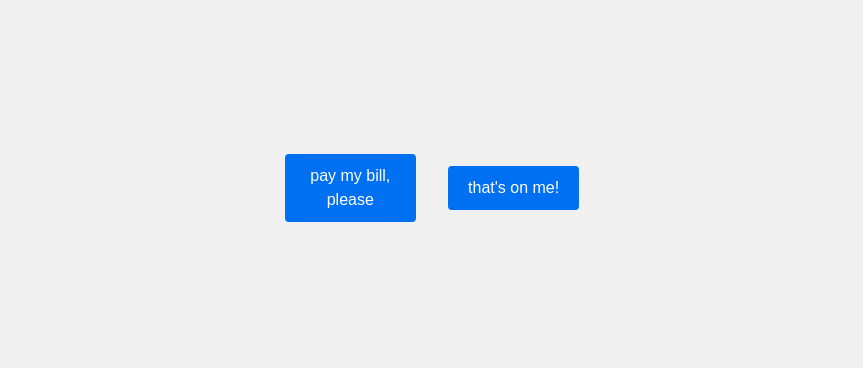
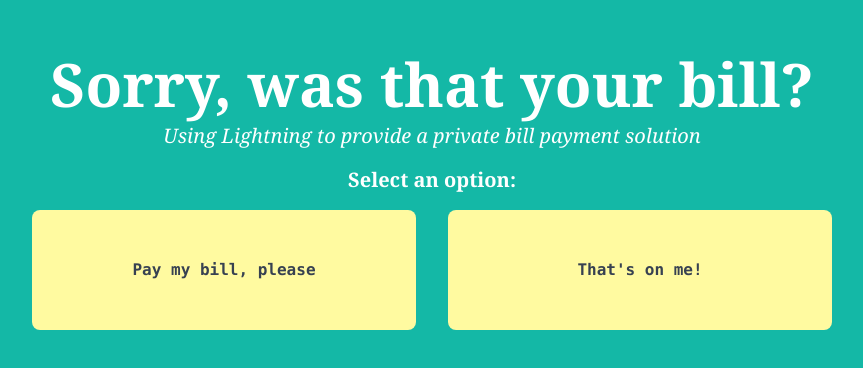
Before and after one commit to henriquemantovan/PrivateBills, a Next.js app in the folder private-bills/: page /tarefas in a window 1280 px wide. Shown: the part 212-580 px from the top of the page, without its empty margins (208-1071 px from the left). Built offline with nearby package versions, Linux system fonts and the light colour scheme.

Commit message:
ideia de landing page

```diff
--- a/private-bills/app/tarefas/page.tsx
+++ b/private-bills/app/tarefas/page.tsx
@@ -6,28 +6,37 @@
 const BillButtons: React.FC = () => {
   const router = useRouter();
 
-  const goToPagador = () => {
-    router.push('/pagador');
+  const goToPayMyBill = () => {
+    router.push('/PayMyBill');
   };
 
-  const goToComprador = () => {
-    router.push('/comprador');
+  const goToPayABill = () => {
+    router.push('/PayABill');
   };
 
   return (
-    <div className="flex justify-center items-center h-screen gap-x-8">
+    <div className="flex flex-col bg-teal-500 justify-center items-center h-screen w-screen gap-x-8">
+
+      <h1 className="text-6xl font-serif font-bold text-white my-2">Sorry, was that your bill?</h1>
+      <h2 className="text-xl font-serif italic text-white mb-4">Using Lightning to provide a private bill payment solution</h2>
+      <h3 className="text-xl font-serif font-semibold text-white mb-4">Select an option:</h3>
+
+      <div className="flex justify-center gap-8">
       <button
-        className="button"
-        onClick={goToPagador}
+        className="bg-[#FFFAA0] h-[15vh] w-[30vw] hover:bg-[#FADA5E] text-gray-700 font-mono font-bold py-2 px-4 rounded-lg border-2 border-black"
+        onClick={goToPayMyBill}
       >
-        pay my bill, please
+        Pay my bill, please
       </button>
+
       <button
-        className="button"
-        onClick={goToComprador}
+        className="bg-[#FFFAA0] h-[15vh] w-[30vw] hover:bg-[#FADA5E] text-gray-700 font-mono font-bold py-2 px-4 rounded-lg border-2 border-black"
+        onClick={goToPayABill}
       >
-        that's on me!
+        That's on me!
       </button>
+
+      </div>
     </div>
   );
 };
```
